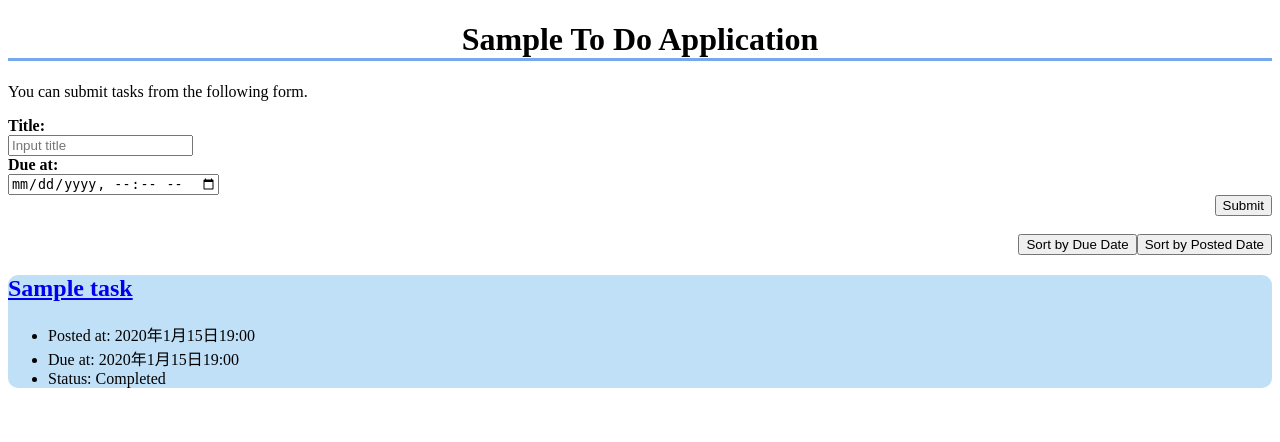
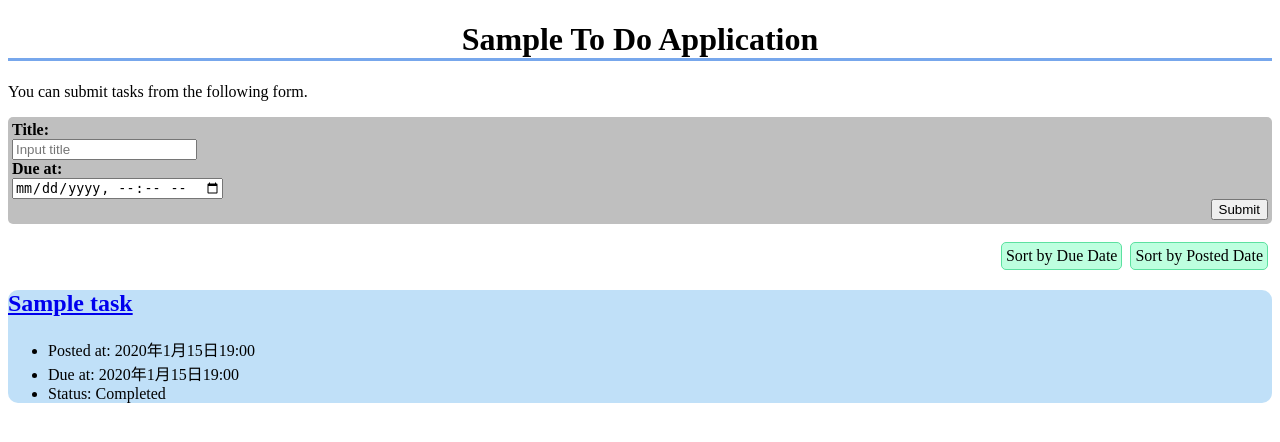
Before and after one commit to s1f102202156/django-test-exercise, a Django app: page / in a window 1280 px wide. Shown: the top 442 px of the page. Run offline with Django 4.2, Linux system fonts and the light colour scheme; tables that the repository leaves empty hold one stand-in row (values such as "Sample post").

Commit message:
コードの修正２

```diff
--- a/todo/templates/todo/index.css
+++ b/todo/templates/todo/index.css
@@ -1,6 +1,12 @@
 h1{
     border-bottom: solid rgb(119, 167, 236);
     text-align: center;
+}
+
+form{
+    background-color: rgb(191, 191, 191);
+    padding: 4px;
+    border-radius: 5px;
 }
 
 label{
@@ -12,10 +18,26 @@ label{
     justify-content: flex-end;
 }
 
-.Sort{
+.Sort-p{
     display: flex;
     justify-content: flex-end;
     padding-left: 5px;
+}
+
+.sort{
+    background-color: rgb(189, 255, 223);
+    padding: 4px;
+    margin-left: 4px;
+    margin-right: 4px;
+    border-radius: 5px;
+    color: black;
+    text-decoration-line: none;
+    border: solid 1px rgb(92, 225, 160);
+}
+
+h2{
+    text-decoration-line: none;
+    color: rgb(107, 221, 185);
 }
 
 .text{
--- a/todo/templates/todo/index.html
+++ b/todo/templates/todo/index.html
@@ -28,9 +28,9 @@
     </form>
     <br>
 
-    <div class="Sort">
-      <a href="{% url 'index' %}?order=due"><button type="button">Sort by Due Date</button></a>
-      <a href="{% url 'index' %}?order=post"><button type="button">Sort by Posted Date</button></a>
+    <div class="Sort-p">
+      <a class="sort" href="{% url 'index' %}?order=due">Sort by Due Date</a>
+      <a class="sort" href="{% url 'index' %}?order=post">Sort by Posted Date</a>
     </div>
 
     <div>
```
Also changed, not shown: todo/templates/todo/detail.css (+29 -1 lines), todo/templates/todo/detail.html (+4 -4 lines).
